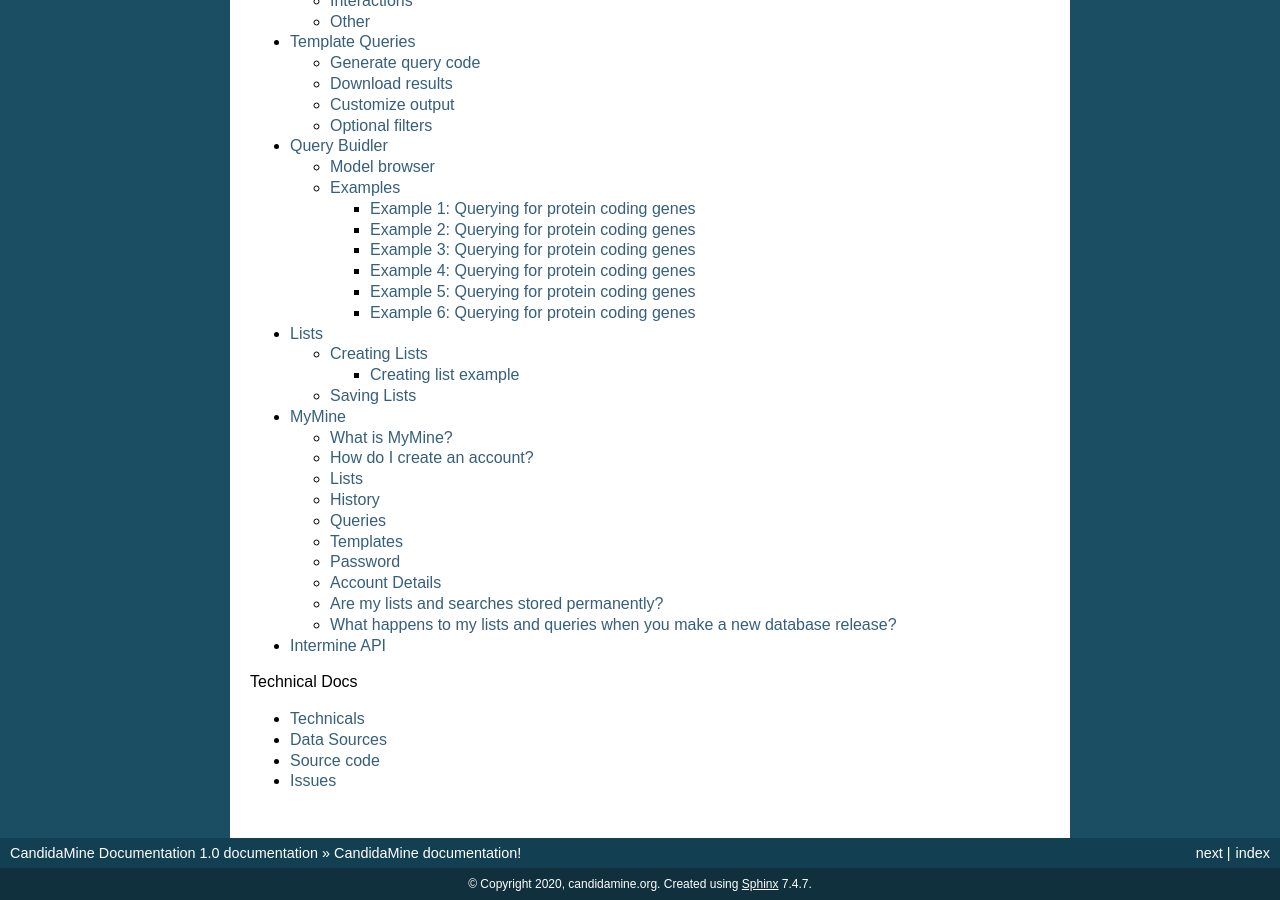
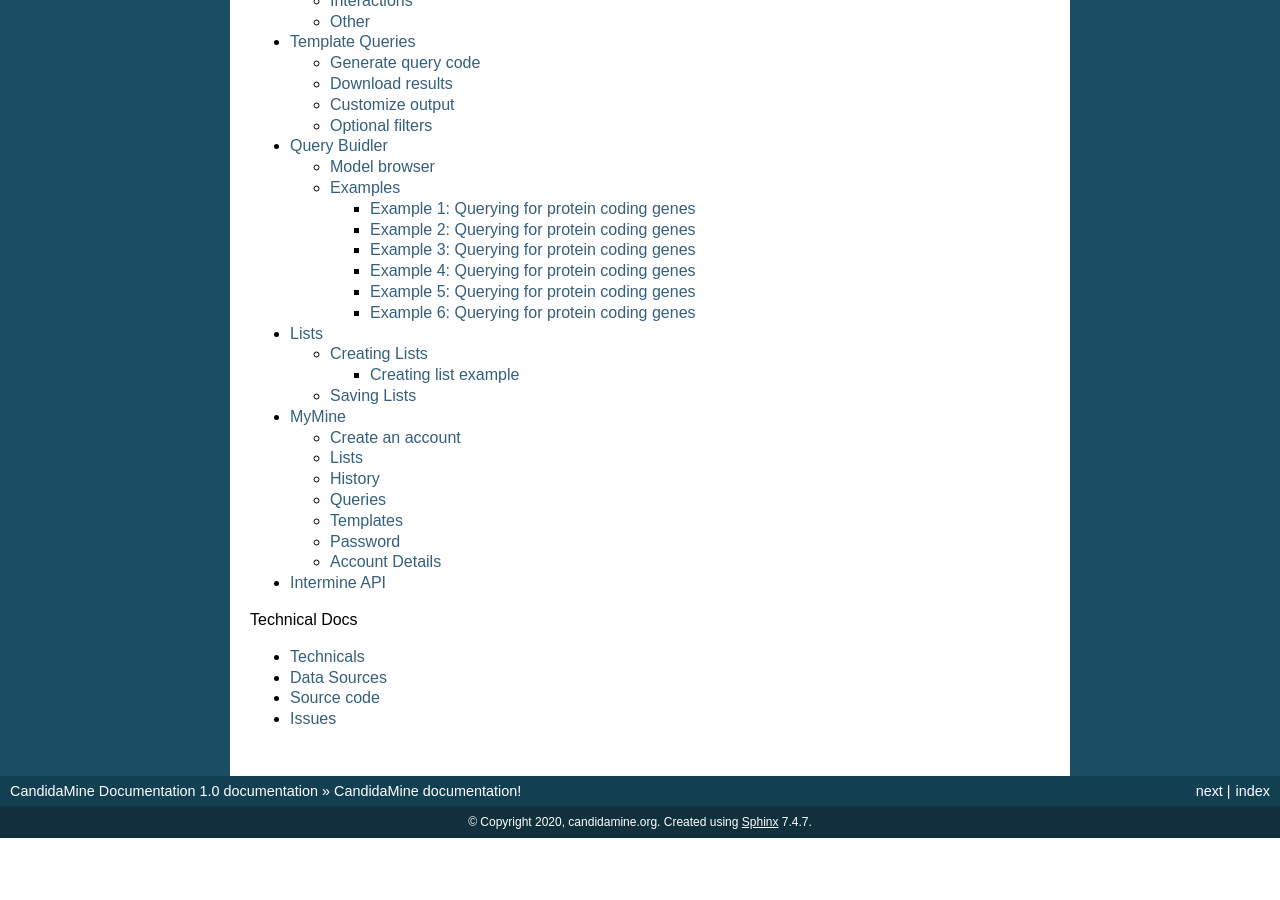
Before and after one commit to Gabaldonlab/candidamine-docs, a Sphinx documentation site: the page built from docs/index.rst, in a window 1280 px wide and 900 px high, scrolled down 1044 px. Built offline with Sphinx 7.4.7, drawn with Linux system fonts in a browser that asks for light colours; after the commit the page ends 1882 px from its top, so only the background shows below that.

Commit message:
Update mymine.rst

```diff
--- a/docs/user_guide/mymine.rst
+++ b/docs/user_guide/mymine.rst
@@ -2,11 +2,7 @@
 MyMine
 ============
 
-What is MyMine?
-----------------------
-
-
-MyMine is your personal InterMine account where you can manage your lists, queries, templates etc, share your lists with other users and create favourite templates and lists.  You need to create a different account for each InterMine database you use.   You can access your MyMine account from the main tabs.  The MyMine tab then has a series of subtabs for managing lists, templates, queries and your account details etc:
+MyMine is your personal InterMine account where you can manage your lists, queries, templates etc, share your lists with other users and create favourite templates and lists. You can access your MyMine account from the main tabs. The MyMine tab then has a series of subtabs for managing lists, templates, queries and your account details etc:
 
 
 .. image:: ../_images/MyMinetab.tiff
@@ -14,7 +10,7 @@
 
 
 
-How do I create an account?
+Create an account
 -------------------------------------
 
 
@@ -110,8 +106,6 @@
 **Your preferred email address:**  Set the email address you prefer to use for correspondence - for example if someone shares a list with you. This could be different to the email you use to login to your account.
 
 
-**The URL of your preferred Galaxy instance:**  Results can be exported to `Galaxy <http://galaxyproject.org/>`_  (see :ref:`resultsgalaxy`).  By default the main galaxy server is set, however if you routinely use another galaxy instance you can set this to be the default here.
-
 
 **API access key:**
 
@@ -120,16 +114,4 @@
 
 
 
-
-Are my lists and searches stored permanently?
----------------------------------------------------------------
-
-
-Yes.  When you have a MyMine account any lists or queries you save are stored permanently.
-
-
-What happens to my lists and queries when you make a new database release?
-----------------------------------------------------------------------------------------------------------
-
-
-All lists and queries are transferred to the new database release.  Sometimes identifiers in lists become outdated and you will be asked to update your list (see :ref:`listsupgrade`).  Occasionally we have to make changes to the underlying data model which make affect any queries you have saved.  Please contact the relevant InterMine (:ref:`contact`) if you would like any further information or help about such a query.
+For each new database release, all lists and queries are transferred to the new database release.  Sometimes identifiers in lists become outdated and you will be asked to update your list (see :ref:`listsupgrade`).  Occasionally we have to make changes to the underlying data model which make affect any queries you have saved.  Please contact us (:ref:`contact`) if you would like any further information or help about such a query.
```
Also changed, not shown: other parts of docs/user_guide/mymine.rst (+1 -1 lines).
